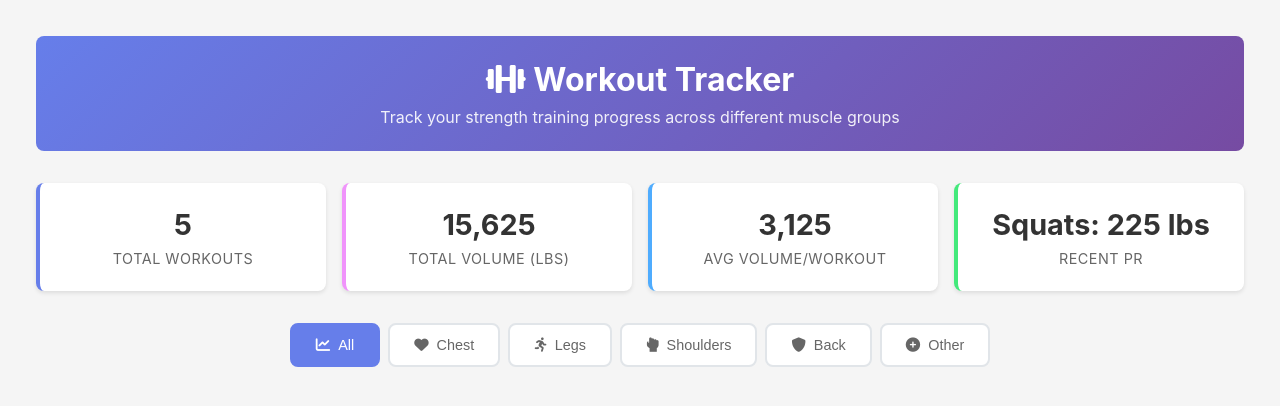
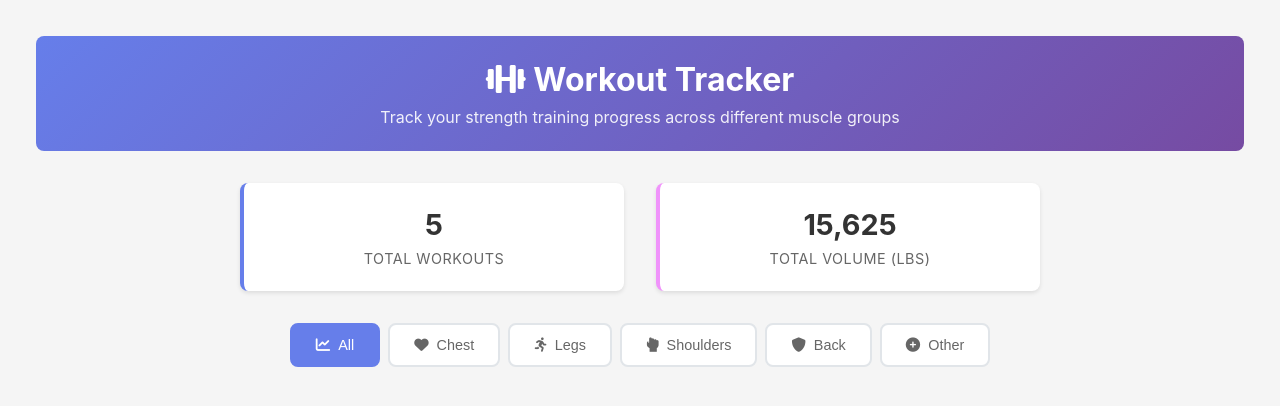
Before and after one commit to RunkaiTao/RunkaiTao.github.io, a Jekyll site: the page test-workout.html, which Jekyll copies as it is, in a window 1280 px wide. Shown: the top 406 px of the page. Built offline with Jekyll 4.4.1, drawn with Linux system fonts in a browser that asks for light colours.

Commit message:
interface

```diff
--- a/assets/js/workout-tracker.js
+++ b/assets/js/workout-tracker.js
@@ -62,22 +62,10 @@ class WorkoutTracker {
         // Calculate total statistics
         const totalWorkouts = Object.keys(this.workoutData).length;
         const totalVolume = this.processedData.reduce((sum, exercise) => sum + exercise.volume, 0);
-        const avgVolume = totalVolume / totalWorkouts;
-
-        // Find recent PR (highest weight in last 30 days)
-        const thirtyDaysAgo = new Date();
-        thirtyDaysAgo.setDate(thirtyDaysAgo.getDate() - 30);
-
-        const recentExercises = this.processedData.filter(ex => ex.dateObj >= thirtyDaysAgo);
-        const recentPR = recentExercises.length > 0 ?
-            recentExercises.reduce((max, ex) => ex.weight > max.weight ? ex : max) : null;
 
         // Update DOM elements
         document.getElementById('total-workouts').textContent = totalWorkouts;
         document.getElementById('total-volume').textContent = totalVolume.toLocaleString();
-        document.getElementById('avg-volume').textContent = Math.round(avgVolume).toLocaleString();
-        document.getElementById('recent-pr').textContent = recentPR ?
-            `${recentPR.exercise}: ${recentPR.weight} lbs` : 'No recent PRs';
     }
 
     setupEventListeners() {
--- a/test-workout.html
+++ b/test-workout.html
@@ -42,9 +42,12 @@
         /* Summary Statistics */
         .stats-summary {
             display: grid;
-            grid-template-columns: repeat(auto-fit, minmax(200px, 1fr));
-            gap: 1rem;
+            grid-template-columns: repeat(2, 1fr);
+            gap: 2rem;
             margin-bottom: 2rem;
+            max-width: 800px;
+            margin-left: auto;
+            margin-right: auto;
         }
 
         .stat-card {
@@ -64,14 +67,6 @@
 
         .stat-card:nth-child(2) {
             border-left-color: #f093fb;
-        }
-
-        .stat-card:nth-child(3) {
-            border-left-color: #4facfe;
-        }
-
-        .stat-card:nth-child(4) {
-            border-left-color: #43e97b;
         }
 
         .stat-value {
@@ -213,7 +208,9 @@
             }
 
             .stats-summary {
-                grid-template-columns: repeat(2, 1fr);
+                grid-template-columns: 1fr;
+                gap: 1rem;
+                max-width: 400px;
             }
         }
     </style>
@@ -235,14 +232,6 @@
     <div class="stat-card">
       <div class="stat-value" id="total-volume">0</div>
       <div class="stat-label">Total Volume (lbs)</div>
-    </div>
-    <div class="stat-card">
-      <div class="stat-value" id="avg-volume">0</div>
-      <div class="stat-label">Avg Volume/Workout</div>
-    </div>
-    <div class="stat-card">
-      <div class="stat-value" id="recent-pr">-</div>
-      <div class="stat-label">Recent PR</div>
     </div>
   </div>
 
```
Also changed, not shown: _pages/workout.md (+8 -19 lines).
